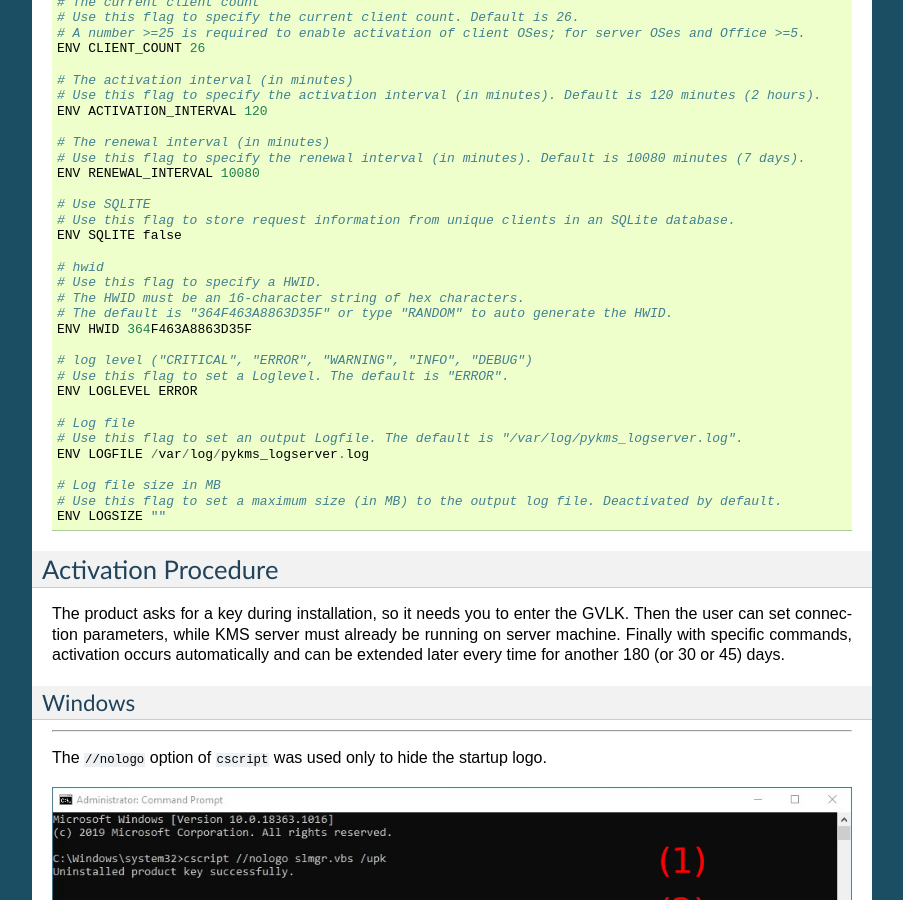
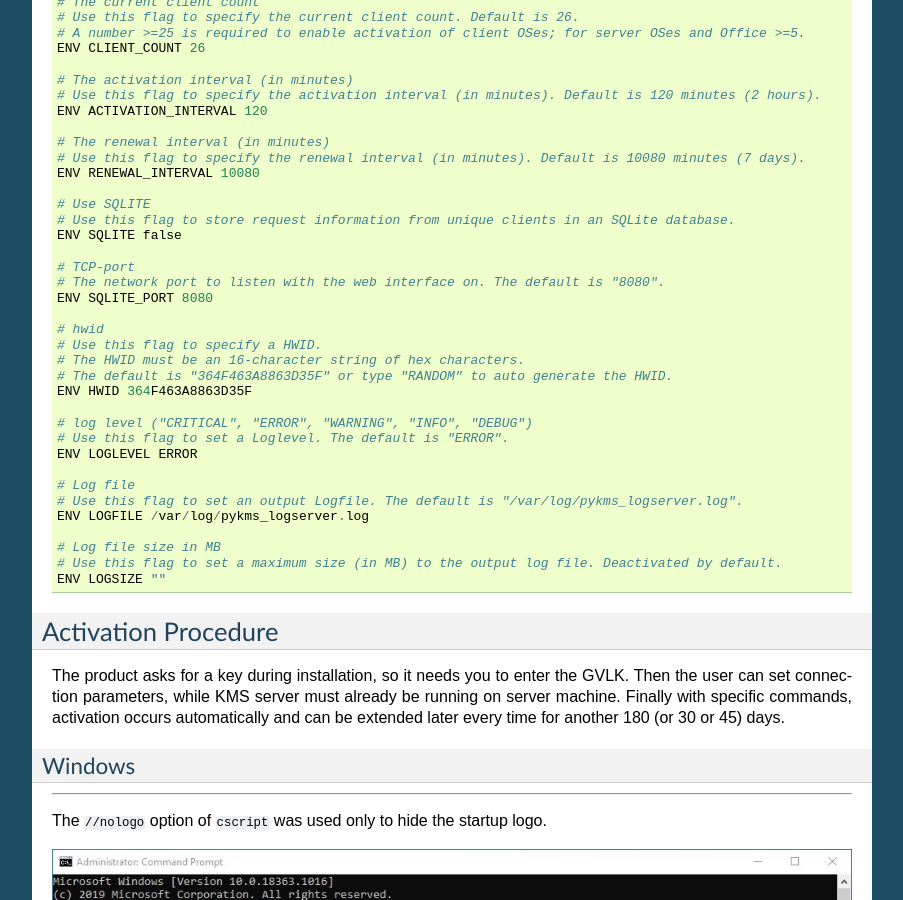
Before and after one commit to SystemRage/py-kms, a Sphinx documentation site: the page built from docs/Usage.md, in a window 1280 px wide and 900 px high, scrolled down 5569 px. Shown: the whole window, without its empty margins (198-1101 px from the left). Built offline with Sphinx 7.4.7, drawn with Linux system fonts in a browser that asks for light colours.

Commit message:
Extended docs for SQLITE stuff

```diff
--- a/docs/Usage.md
+++ b/docs/Usage.md
@@ -230,6 +230,10 @@
 # Use this flag to store request information from unique clients in an SQLite database.
 ENV SQLITE false
 
+# TCP-port
+# The network port to listen with the web interface on. The default is "8080".
+ENV SQLITE_PORT 8080
+
 # hwid
 # Use this flag to specify a HWID.
 # The HWID must be an 16-character string of hex characters.
```
Also changed, not shown: docs/Getting Started.md (+1 -8 lines).
